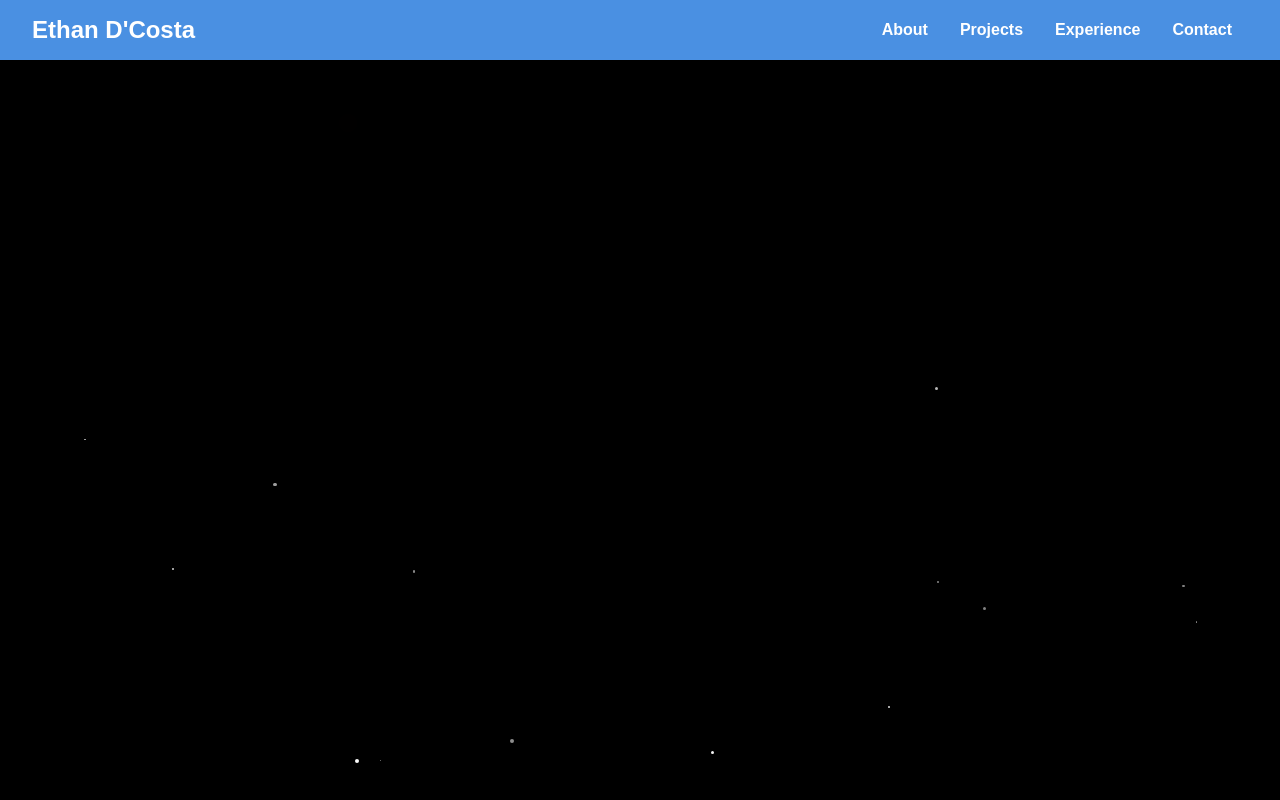
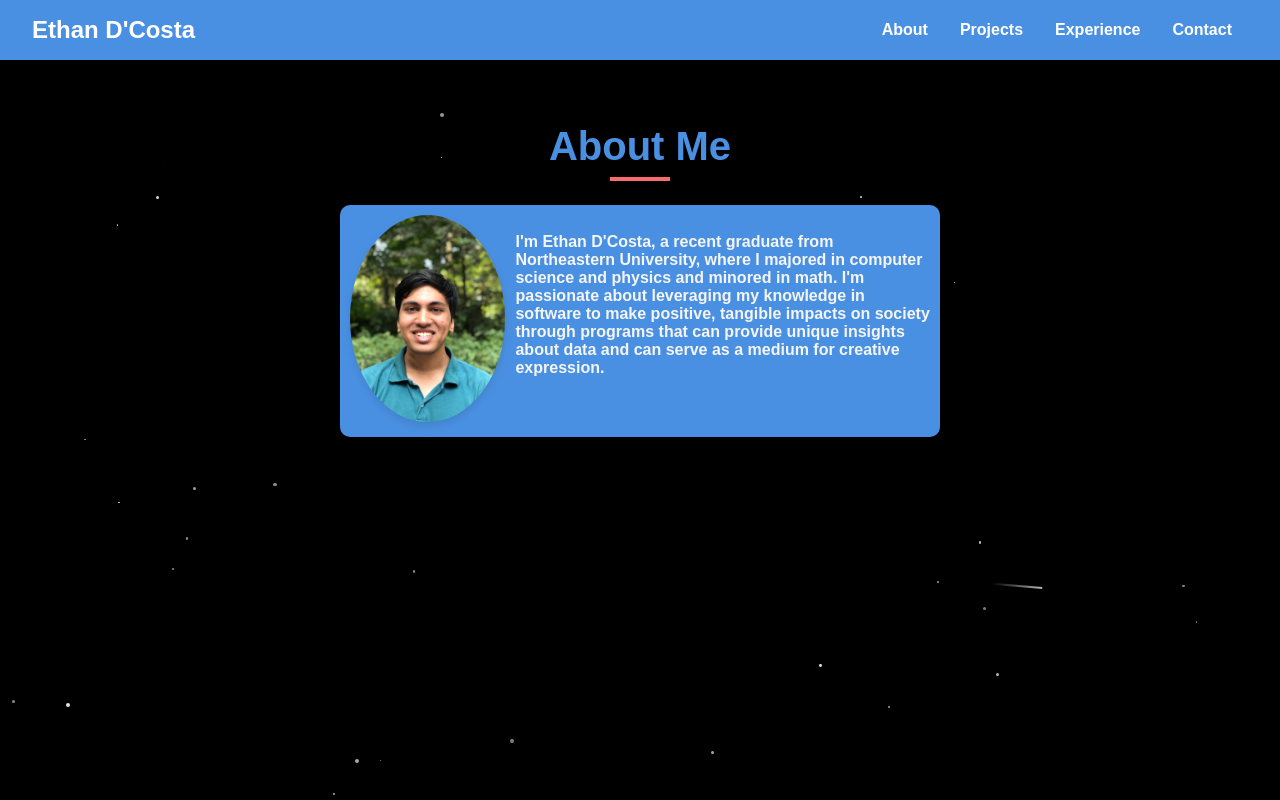
Before and after one commit to ethandcosta/website, a React (Create React App) app: page / in a window 1280 px wide. Built offline with nearby package versions, Linux system fonts and the light colour scheme.

Commit message:
fixed head domain

```diff
--- a/package.json
+++ b/package.json
@@ -2,7 +2,7 @@
   "name": "website",
   "version": "0.1.0",
   "private": true,
-  "homepage": "https://edcosta.info/website",
+  "homepage": "https://edcosta.info",
   "dependencies": {
     "@fortawesome/free-brands-svg-icons": "^6.7.2",
     "@fortawesome/free-solid-svg-icons": "^6.7.2",
--- a/src/App.js
+++ b/src/App.js
@@ -13,7 +13,7 @@ const App = () => (
     <SpaceBackground />
     <Header />
     <Routes>
-      <Route path="/website" element={<About />} />
+      <Route path="/" element={<About />} />
       <Route path="/projects" element={<Projects />} />
       <Route path="/experience" element={<Experience />} />
       <Route path="/contact" element={<Contact />} />
```
